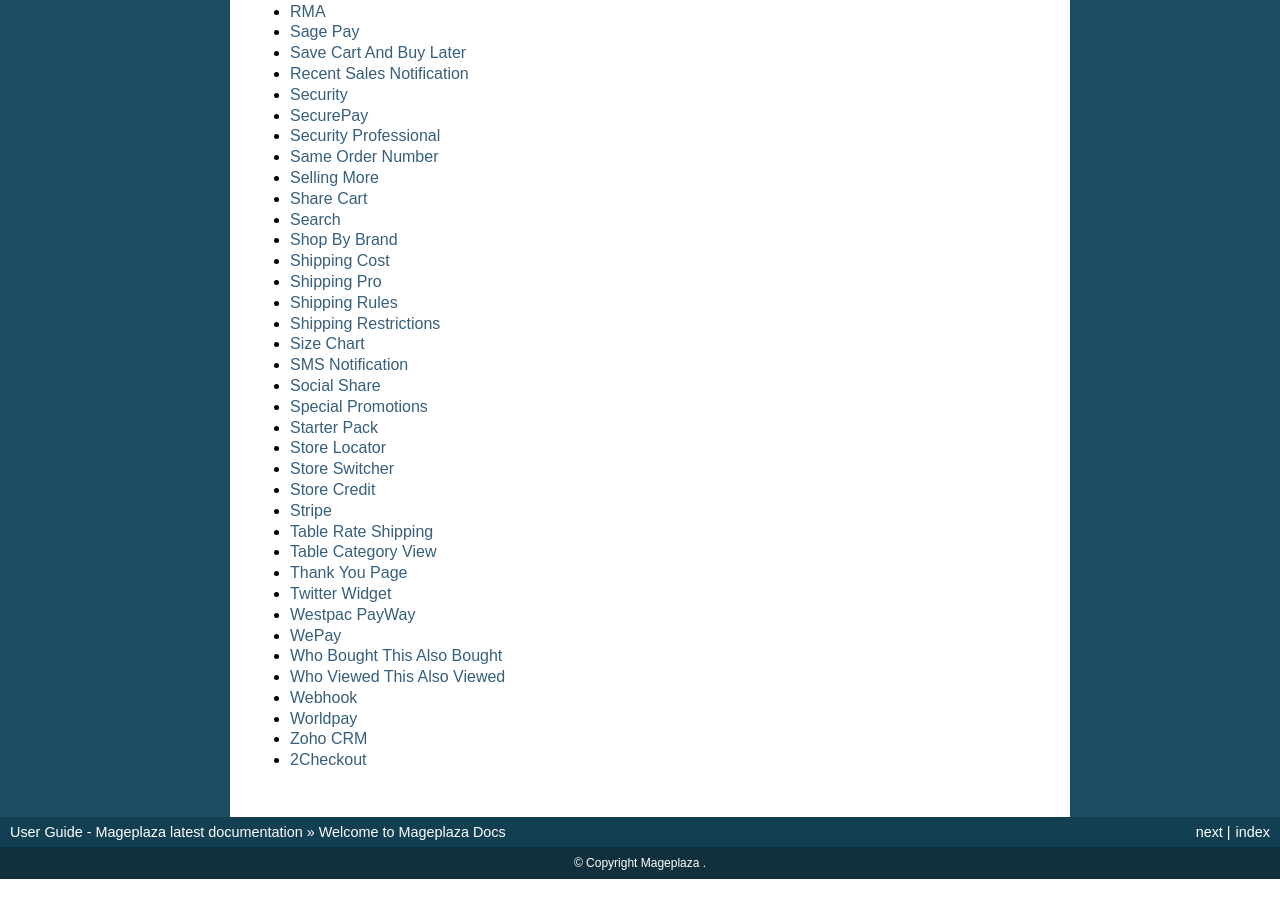
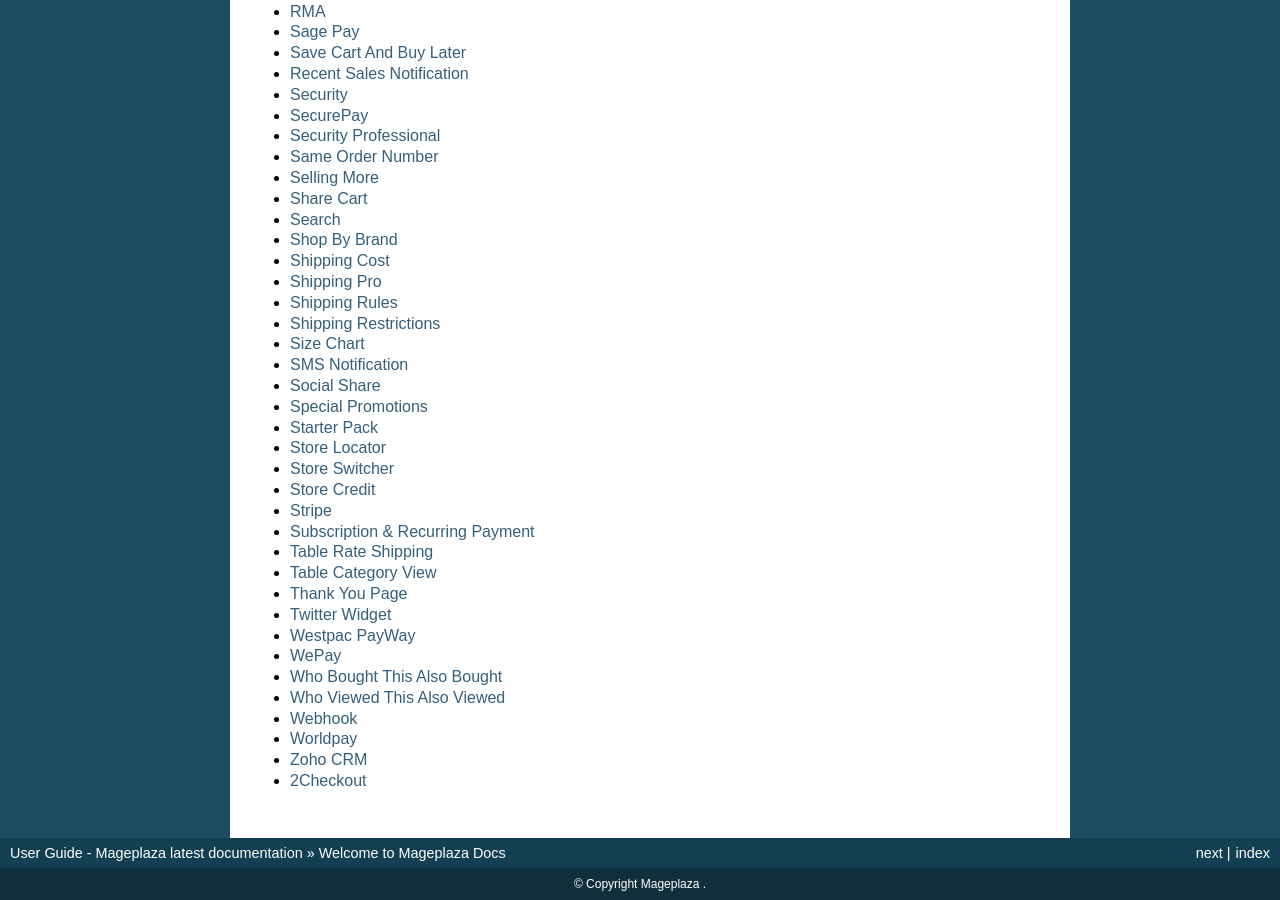
Before and after one commit to magepages/mpdocs, a Sphinx documentation site: the page built from docs/index.rst, in a window 1280 px wide and 900 px high, scrolled down 2842 px. Built offline with Sphinx 7.4.7, drawn with Linux system fonts in a browser that asks for light colours; pages that are not in the unit, such as notebooks, are missing from menus; before the commit the page ends 3721 px from its top, so only the background shows below that.

Commit message:
Update index.rst

```diff
--- a/docs/index.rst
+++ b/docs/index.rst
@@ -163,6 +163,7 @@
    store-switcher/index
    store-credit/index
    stripe/index
+   subscription-and-recurring-payment/index
    table-rate-shipping/index
    table-category-view/index
    thank-you-page/index
```
